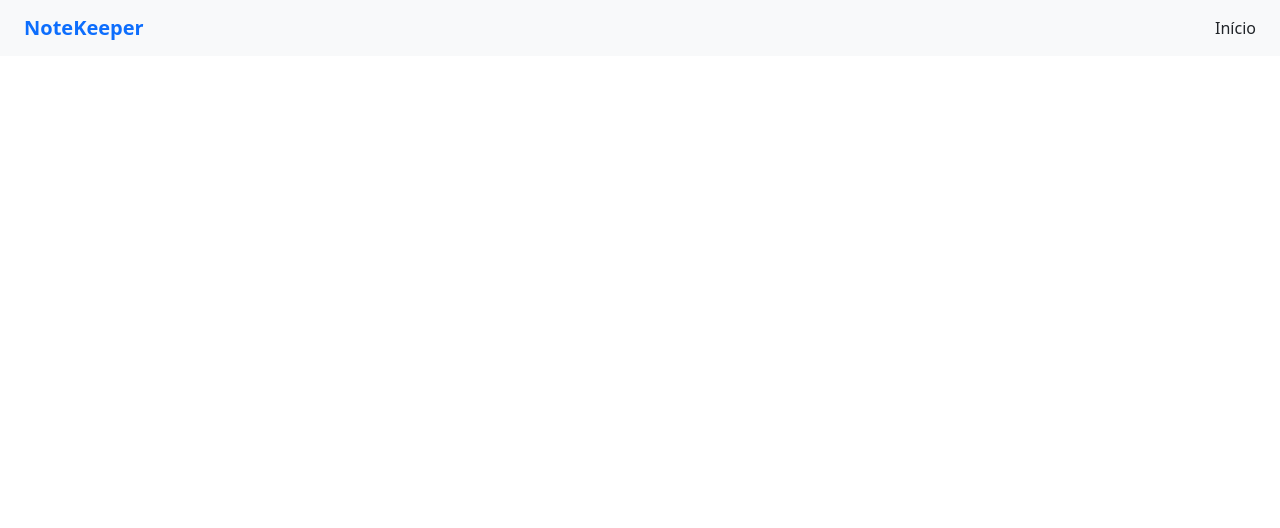
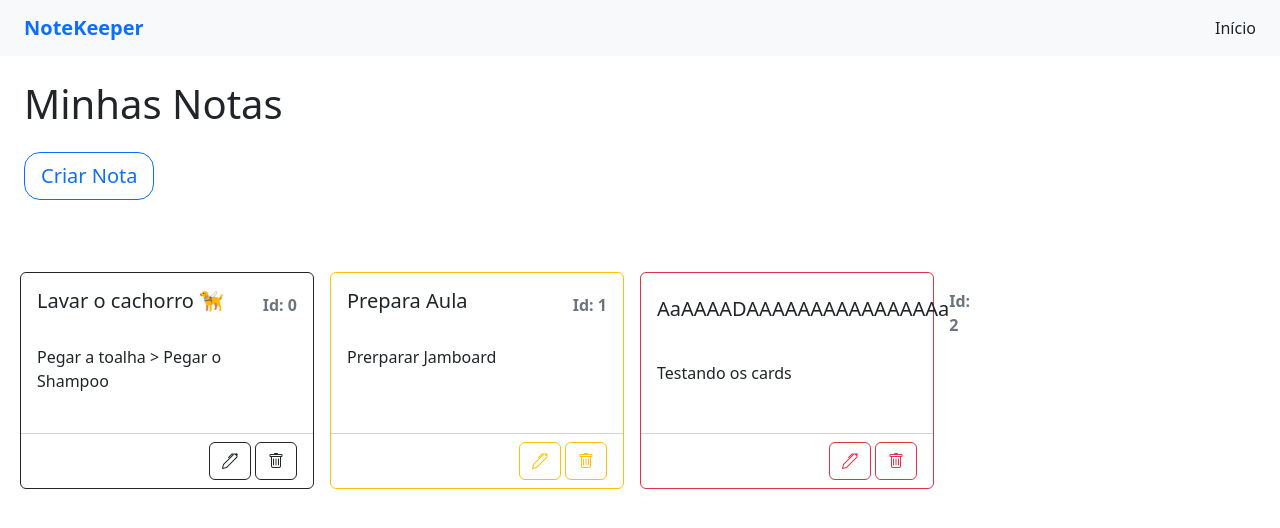
Before and after one commit to academia-do-programador/note-keeper, an Angular app: page / in a window 1280 px wide. Shown: the top 528 px of the page. Built offline with nearby package versions, Linux system fonts and the light colour scheme.

Commit message:
add listagem de cards

```diff
--- a/package.json
+++ b/package.json
@@ -21,6 +21,7 @@
     "@ng-bootstrap/ng-bootstrap": "^15.1.1",
     "@popperjs/core": "^2.11.6",
     "bootstrap": "^5.2.3",
+    "bootstrap-icons": "^1.10.5",
     "rxjs": "~7.8.0",
     "tslib": "^2.3.0",
     "zone.js": "~0.13.0"
--- a/src/app/app.component.html
+++ b/src/app/app.component.html
@@ -1 +1,5 @@
 <app-navbar></app-navbar>
+
+<main class="container-fluid px-md-4 py-4">
+  <app-listar-notas></app-listar-notas>
+</main>
--- /dev/null
+++ b/src/app/components/notas/card-nota/card-nota.component.html
@@ -0,0 +1,27 @@
+<div class="card h-100 border-{{ nota.tema }}">
+  <div class="card-body">
+    <div class="d-flex align-items-center">
+      <h5 class="card-title">{{ nota.titulo }}</h5>
+      <span class="ms-auto fw-semibold text-muted">Id: {{ nota.id }}</span>
+    </div>
+    <p class="card-text my-4">{{ nota.conteudo }}</p>
+  </div>
+  <div class="d-flex gap-1 justify-content-end card-footer bg-transparent">
+    <button
+      class="btn btn-outline-{{ nota.tema }}"
+      aria-label="Editar"
+      ngbTooltip="Editar"
+      placement="bottom"
+    >
+      <i class="bi bi-pen"></i>
+    </button>
+    <button
+      class="btn btn-outline-{{ nota.tema }}"
+      aria-label="Excluir"
+      ngbTooltip="Excluir"
+      placement="bottom"
+    >
+      <i class="bi bi-trash"></i>
+    </button>
+  </div>
+</div>
--- /dev/null
+++ b/src/app/components/notas/card-nota/card-nota.component.ts
@@ -0,0 +1,18 @@
+import { Component, Input } from '@angular/core';
+import { Nota } from '../nota';
+
+// One-way Data Binding
+
+@Component({
+  selector: 'app-nota',
+  templateUrl: './card-nota.component.html',
+  styleUrls: ['./card-nota.component.css'],
+})
+export class CardNotaComponent {
+  @Input() nota: Nota = {
+    id: 0,
+    titulo: 'Lavar o cachorro 🦮',
+    conteudo: 'Pegar a toalha > Pegar o Shampoo',
+    tema: 'dark',
+  };
+}
--- /dev/null
+++ b/src/app/components/notas/listar-notas/listar-notas.component.html
@@ -0,0 +1,16 @@
+<section class="row gap-3">
+  <h1>Minhas Notas</h1>
+
+  <div>
+    <button class="btn btn-lg btn-outline-primary mb-4 rounded-4">
+      <!-- <i class="bi bi-plus-circle"></i> -->
+      Criar Nota
+    </button>
+  </div>
+
+  <div class="row g-3">
+    <div *ngFor="let nota of notas" class="col-sm col-md-6 col-lg-3">
+      <app-nota [nota]="nota"></app-nota>
+    </div>
+  </div>
+</section>
--- /dev/null
+++ b/src/app/components/notas/listar-notas/listar-notas.component.ts
@@ -0,0 +1,30 @@
+import { Component } from '@angular/core';
+import { Nota } from '../nota';
+
+@Component({
+  selector: 'app-listar-notas',
+  templateUrl: './listar-notas.component.html',
+  styleUrls: ['./listar-notas.component.css'],
+})
+export class ListarNotasComponent {
+  notas: Nota[] = [
+    {
+      id: 0,
+      titulo: 'Lavar o cachorro 🦮',
+      conteudo: 'Pegar a toalha > Pegar o Shampoo',
+      tema: 'dark',
+    },
+    {
+      id: 1,
+      titulo: 'Prepara Aula',
+      conteudo: 'Prerparar Jamboard',
+      tema: 'warning',
+    },
+    {
+      id: 2,
+      titulo: 'AaAAAADAAAAAAAAAAAAAAAa',
+      conteudo: 'Testando os cards',
+      tema: 'danger',
+    },
+  ];
+}
--- /dev/null
+++ b/src/app/components/notas/nota.ts
@@ -0,0 +1,6 @@
+export interface Nota {
+  id?: number;
+  titulo: string;
+  conteudo: string;
+  tema: string;
+}
--- a/src/styles.css
+++ b/src/styles.css
@@ -1 +1 @@
-/* You can add global styles to this file, and also import other style files */
+@import url("bootstrap-icons/font/bootstrap-icons.min.css");
```
Also changed, not shown: src/app/app.module.ts (+8 -1 lines), src/app/components/notas/card-nota/card-nota.component.css (added), src/app/components/notas/listar-notas/listar-notas.component.css (added), 1 other file (tests, documents, lock files or other folders).
